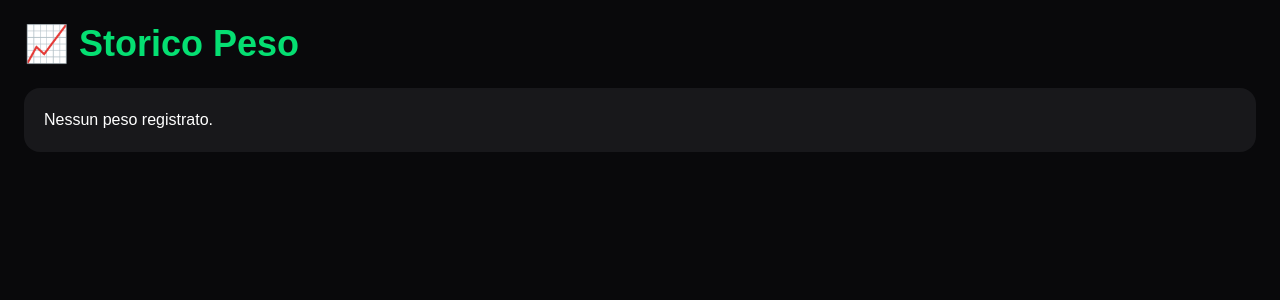
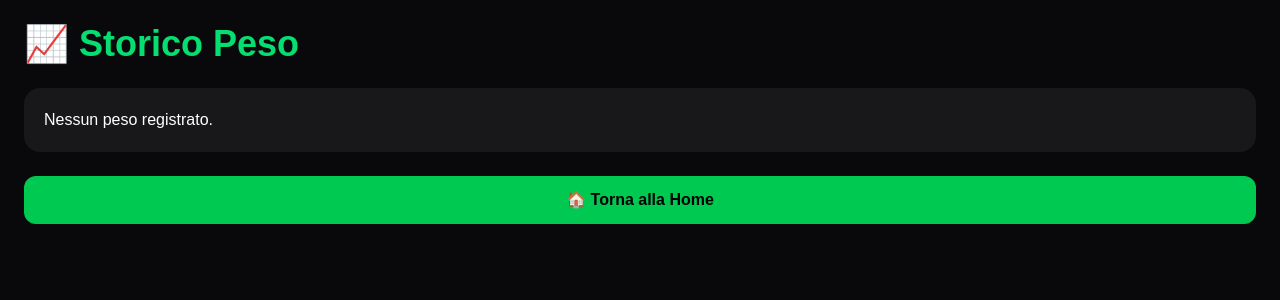
Before and after one commit to Comuzzi03/eight-together, a Next.js app: page /weight-history in a window 1280 px wide. Shown: the top 300 px of the page. Built offline with nearby package versions, Linux system fonts and the light colour scheme.

Commit message:
Aggiunto pulsante Home nei Progressi

```diff
--- a/app/weight-history/page.tsx
+++ b/app/weight-history/page.tsx
@@ -107,6 +107,15 @@ export default function WeightHistoryPage() {
           ))
       )}
 
+      <div className="mt-6">
+        <a
+          href="/"
+          className="block w-full bg-green-500 text-black font-bold py-3 rounded-xl text-center"
+        >
+          🏠 Torna alla Home
+        </a>
+      </div>
+
     </main>
   );
 }
```
